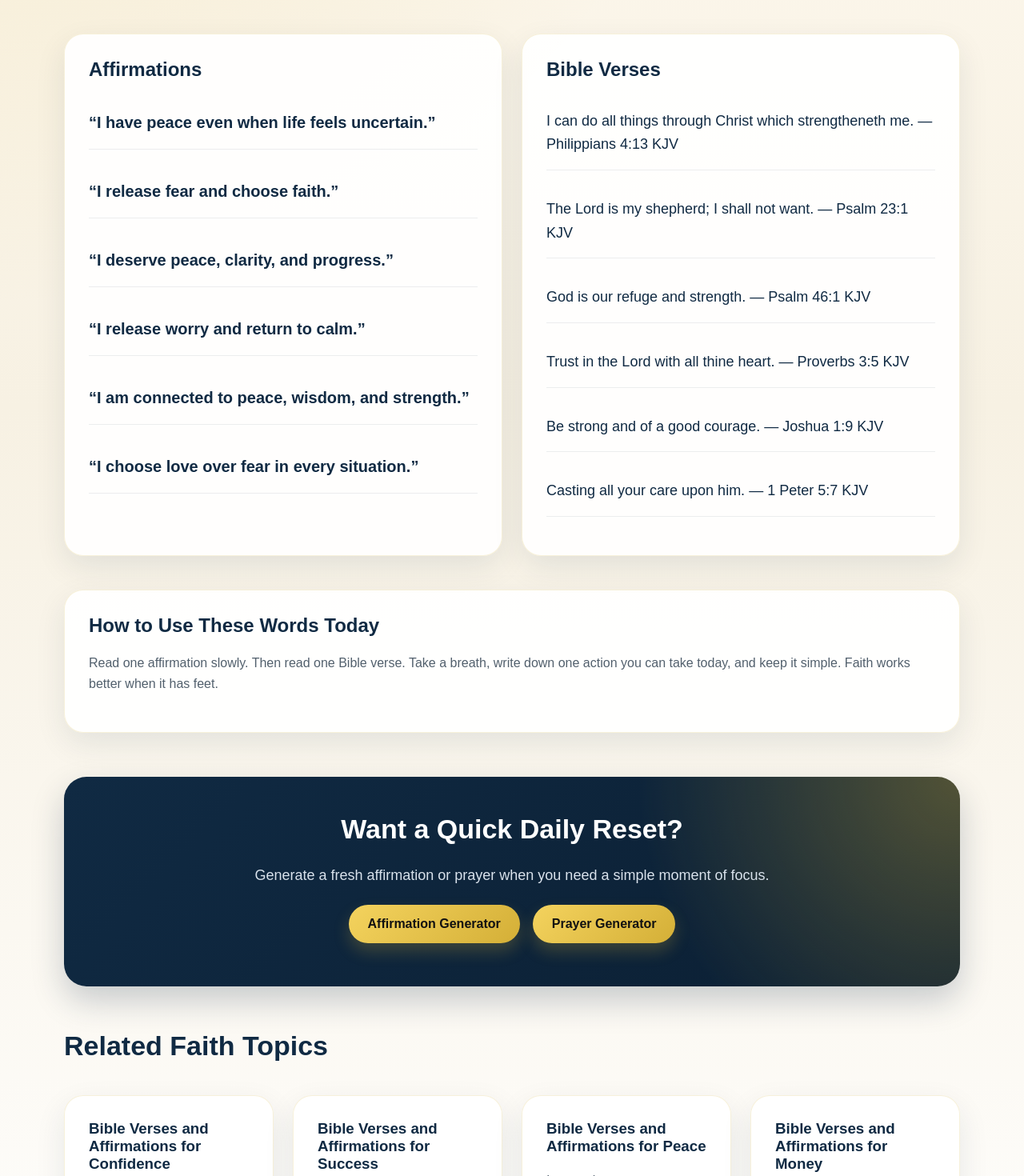
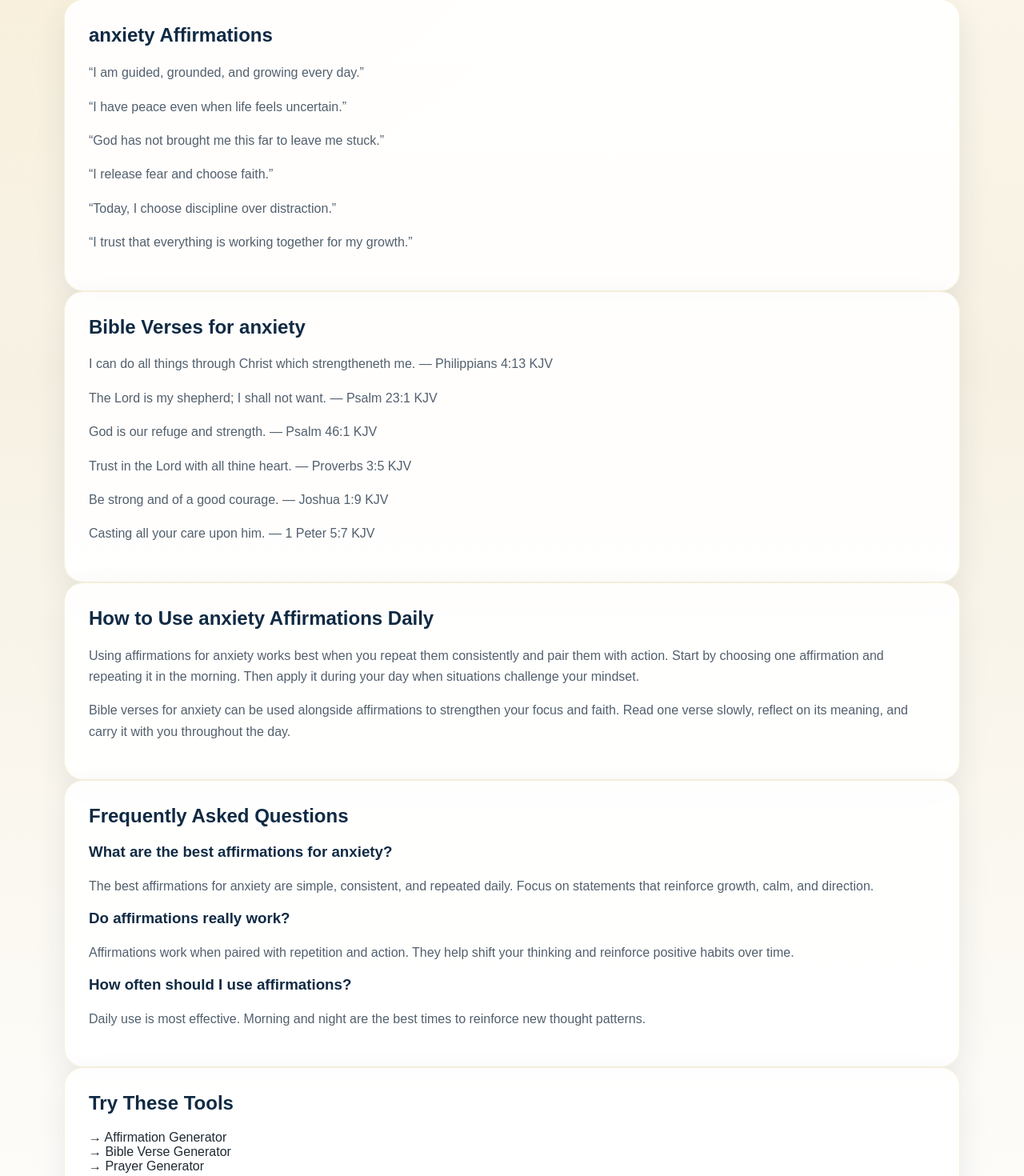
Before and after one commit to m2tmultimedia-eng/faith-focus-tools, a Next.js app: page /topics/anxiety in a window 1280 px wide. Shown: the part 557-2027 px from the top of the page at 80% size. Built offline with nearby package versions, Linux system fonts and the light colour scheme.

Commit message:
seo upgrade for topic pages

```diff
--- a/app/topics/[slug]/page.tsx
+++ b/app/topics/[slug]/page.tsx
@@ -11,142 +11,129 @@ export function generateStaticParams() {
 export function generateMetadata({ params }: { params: { slug: string } }) {
   const topic = topics.find((t) => t.slug === params.slug);
 
-  if (!topic) {
-    return {
-      title: "Faith Topic | FaithFocusTools",
-    };
-  }
+  if (!topic) return { title: "Faith Topic" };
 
   return {
     title: `${topic.title} | FaithFocusTools`,
-    description: topic.description,
+    description: `Discover ${topic.title.toLowerCase()} including affirmations, Bible verses, and daily encouragement.`,
   };
 }
 
-function getFallbackAffirmations(slug: string) {
-  const keywordMap: Record<string, string[]> = {
-    anxiety: ["peace", "calm", "worry", "fear", "stress"],
-    confidence: ["confidence", "stronger", "potential", "courage"],
-    success: ["success", "growth", "progress", "purpose", "results"],
-    fear: ["fear", "faith", "courage"],
-    peace: ["peace", "calm", "grounded"],
-    healing: ["healing", "restore", "stronger", "grow"],
-    purpose: ["purpose", "aligned", "direction", "future"],
-    money: ["money", "wealth", "financial", "value", "income"],
-    discipline: ["discipline", "consistent", "habits", "show up"],
-    motivation: ["progress", "future", "move forward", "growth"],
-    morning: ["today", "clarity", "purpose"],
-    night: ["peace", "release", "rest"],
-    gratitude: ["blessings", "thank", "growth"],
-    stress: ["stress", "calm", "peace", "breathe"],
-    work: ["work", "value", "results", "effort"],
-    relationships: ["love", "peace", "wisdom"],
-  };
+/* =========================
+   FALLBACK CONTENT
+========================= */
 
-  const keywords = keywordMap[slug] || [slug];
-
+function getAffirmations(slug: string) {
   const matches = affirmations.filter((item) =>
-    keywords.some((keyword) => item.toLowerCase().includes(keyword))
+    item.toLowerCase().includes(slug)
   );
-
   return matches.length ? matches.slice(0, 6) : affirmations.slice(0, 6);
 }
 
-function getFallbackVerses() {
+function getVerses() {
   return bibleVerses
     .slice(0, 6)
     .map((item) => `${item.verse} — ${item.reference}`);
 }
 
+/* =========================
+   MAIN PAGE
+========================= */
+
 export default function TopicPage({ params }: { params: { slug: string } }) {
   const topic = topics.find((t) => t.slug === params.slug);
-
   if (!topic) notFound();
 
-  const pageAffirmations =
-    topic.affirmations.length > 0
-      ? topic.affirmations
-      : getFallbackAffirmations(topic.slug);
-
-  const pageVerses =
-    topic.verses.length > 0 ? topic.verses : getFallbackVerses();
-
-  const relatedTopics = topics
-    .filter((item) => item.slug !== topic.slug)
-    .slice(0, 6);
+  const pageAffirmations = getAffirmations(topic.slug);
+  const pageVerses = getVerses();
 
   return (
     <main className="container">
+      {/* HERO */}
       <section className="hero">
-        <p className="eyebrow">Faith Topic</p>
         <h1>{topic.title}</h1>
-        <p>{topic.description}</p>
+        <p>
+          Looking for {topic.slug} affirmations and Bible verses? Here are simple,
+          powerful words to help you refocus, reset, and move forward with faith.
+        </p>
+
         <Link className="button" href="/">
           Home
         </Link>
-        <Link className="button" href="/topics">
-          Browse All Topics
-        </Link>
       </section>
 
-      <section className="content-section">
-        <div className="card">
-          <h2>Affirmations</h2>
-          {pageAffirmations.map((item) => (
-            <p key={item} className="quote">
-              “{item}”
-            </p>
-          ))}
-        </div>
-
-        <div className="card">
-          <h2>Bible Verses</h2>
-          {pageVerses.map((item) => (
-            <p key={item} className="verse">
-              {item}
-            </p>
-          ))}
-        </div>
+      {/* AFFIRMATIONS */}
+      <section className="card">
+        <h2>{topic.slug} Affirmations</h2>
+        {pageAffirmations.map((item) => (
+          <p key={item}>“{item}”</p>
+        ))}
       </section>
 
+      {/* BIBLE VERSES */}
       <section className="card">
-        <h2>How to Use These Words Today</h2>
+        <h2>Bible Verses for {topic.slug}</h2>
+        {pageVerses.map((item) => (
+          <p key={item}>{item}</p>
+        ))}
+      </section>
+
+      {/* SEO CONTENT BLOCK */}
+      <section className="card">
+        <h2>How to Use {topic.slug} Affirmations Daily</h2>
         <p>
-          Read one affirmation slowly. Then read one Bible verse. Take a breath,
-          write down one action you can take today, and keep it simple. Faith
-          works better when it has feet.
+          Using affirmations for {topic.slug} works best when you repeat them
+          consistently and pair them with action. Start by choosing one
+          affirmation and repeating it in the morning. Then apply it during your
+          day when situations challenge your mindset.
+        </p>
+
+        <p>
+          Bible verses for {topic.slug} can be used alongside affirmations to
+          strengthen your focus and faith. Read one verse slowly, reflect on its
+          meaning, and carry it with you throughout the day.
         </p>
       </section>
 
-      <section className="cta">
-        <h2>Want a Quick Daily Reset?</h2>
+      {/* FAQ SECTION (SEO BOOST) */}
+      <section className="card">
+        <h2>Frequently Asked Questions</h2>
+
+        <h3>What are the best affirmations for {topic.slug}?</h3>
         <p>
-          Generate a fresh affirmation or prayer when you need a simple moment
-          of focus.
+          The best affirmations for {topic.slug} are simple, consistent, and
+          repeated daily. Focus on statements that reinforce growth, calm, and
+          direction.
         </p>
-        <Link className="button" href="/tools/affirmation-generator">
-          Affirmation Generator
-        </Link>
-        <Link className="button" href="/tools/prayer-generator">
-          Prayer Generator
-        </Link>
+
+        <h3>Do affirmations really work?</h3>
+        <p>
+          Affirmations work when paired with repetition and action. They help
+          shift your thinking and reinforce positive habits over time.
+        </p>
+
+        <h3>How often should I use affirmations?</h3>
+        <p>
+          Daily use is most effective. Morning and night are the best times to
+          reinforce new thought patterns.
+        </p>
       </section>
 
-      <section>
-        <h2 className="section-title">Related Faith Topics</h2>
-        <div className="grid">
-          {relatedTopics.map((related) => (
-            <Link
-              key={related.slug}
-              href={`/topics/${related.slug}`}
-              className="card"
-            >
-              <h3>{related.title}</h3>
-              <p>{related.description}</p>
-              <span className="text-link">Read more →</span>
-            </Link>
-          ))}
-        </div>
+      {/* INTERNAL LINKS (CRITICAL) */}
+      <section className="card">
+        <h2>Try These Tools</h2>
+
+        <Link href="/tools/affirmation-generator">
+          → Affirmation Generator
+        </Link>
+        <br />
+        <Link href="/tools/bible-verse-generator">
+          → Bible Verse Generator
+        </Link>
+        <br />
+        <Link href="/tools/prayer-generator">
+          → Prayer Generator
+        </Link>
       </section>
     </main>
   );
```
